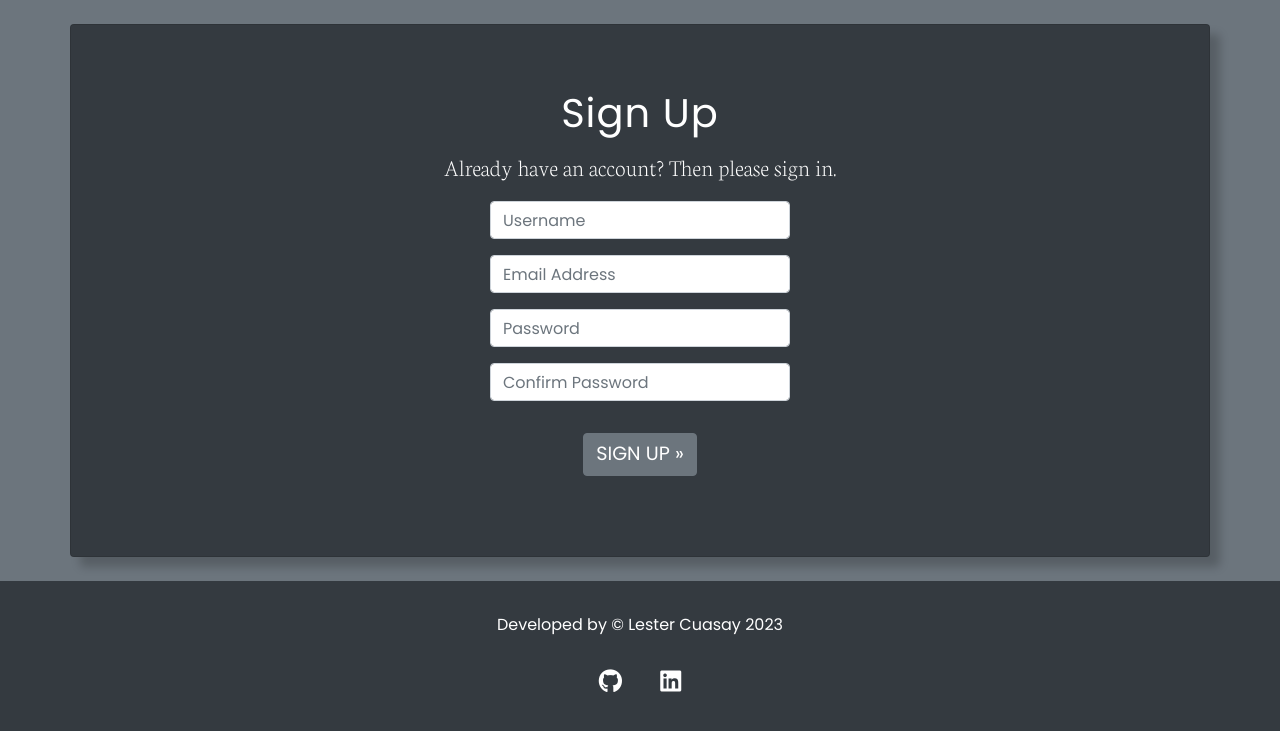
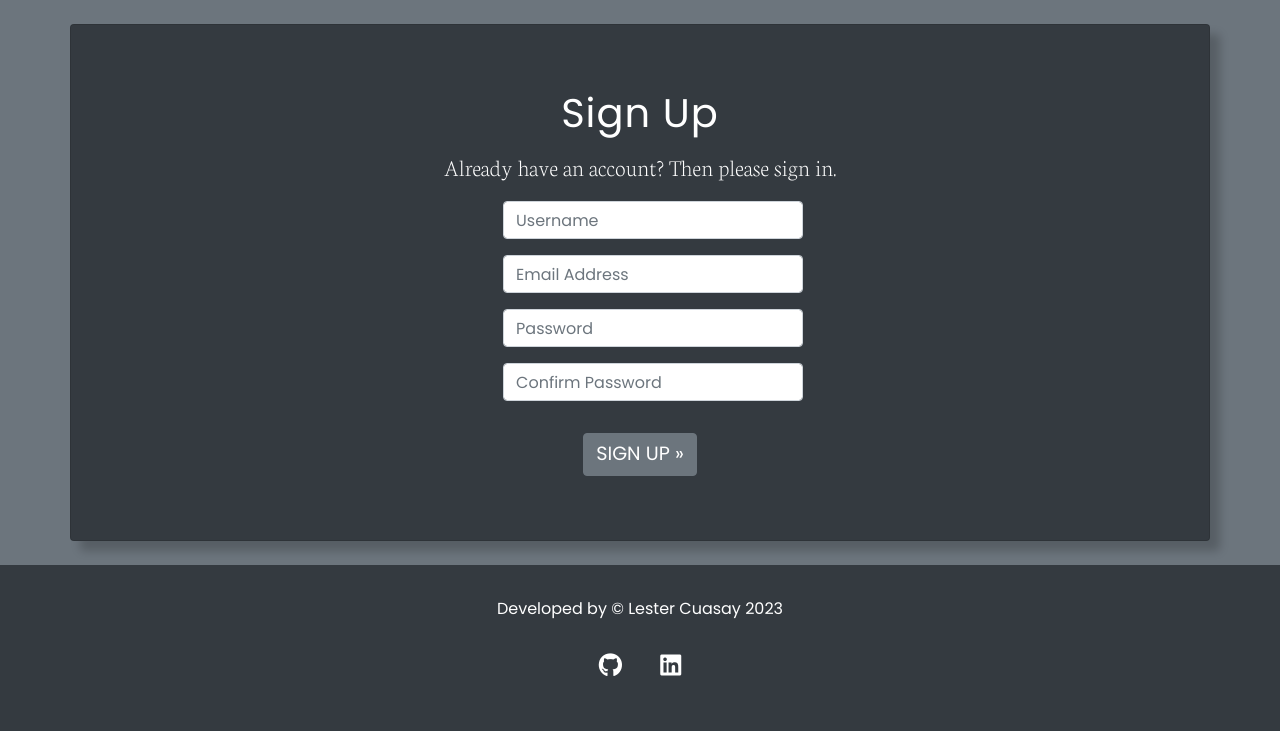
Before and after one commit to LesterCuasay/Project-4, a Django app: page /accounts/signup/ in a window 1280 px wide. Shown: the part 90-821 px from the top of the page. After the commit the page ends 766 px from the top, so only its background shows below. Run offline with Django 3.2, Linux system fonts and the light colour scheme; some libraries are stand-ins or nearby versions.

Commit message:
style - style added to form errors

```diff
--- a/static/css/style.css
+++ b/static/css/style.css
@@ -36,6 +36,7 @@ p {
 }
 
 /** Navbar **/
+
 .navbar-brand {
     font-size: 2rem;
     margin-right: 0;
@@ -66,11 +67,21 @@ p {
 }
 
 /** Message Alerts **/
+
 .alert {
     position: absolute;
     z-index: 1;
     margin-top: 4px;
     left: 30%;
+}
+
+.form-errors {
+    margin-top: 4px;
+    display: inline-block;
+    font-size: 0.8rem;
+    border: 1px solid transparent;
+    border-radius: 0.25rem;
+    padding: 0.75rem 1.25rem;
 }
 
 /** Footer **/
@@ -136,8 +147,9 @@ footer .btn:hover {
 /** Bookings Page **/
 
 .form-group {
-    display: flex;
-    justify-content: center;
+    display: block;
+    position: relative;
+    left: 30%;
 }
 
 /** Login Page/Signup Page/Logout Page **/
--- a/templates/account/signup.html
+++ b/templates/account/signup.html
@@ -9,7 +9,8 @@
   <div class="row">
     <div class="col-md-8 mt-3 offset-md-2 text-center">
       <h1 class="card-title">{% trans "Sign Up" %}</h1>
-      <p class="card-text">{% blocktrans %}Already have an account? Then please <a class="secondaryAction" href="{{ login_url }}">sign in</a>.{% endblocktrans %}
+      <p class="card-text">{% blocktrans %}Already have an account? Then please <a class="secondaryAction"
+          href="{{ login_url }}">sign in</a>.{% endblocktrans %}
       </p>
     </div>
   </div>
@@ -22,47 +23,47 @@
         <div class="form-group">
           {{ form.username }}
           {% if form.username.errors %}
-            <div class="alert alert-danger">
           {% for error in form.username.errors %}
+          <div class="form-errors alert-danger">
             {{ error }}
+          </div>
           {% endfor %}
-            </div>
           {% endif %}
         </div>
         <div class="form-group">
           {{ form.email }}
           {% if form.email.errors %}
-            <div class="alert alert-danger">
           {% for error in form.email.errors %}
+          <div class="form-errors alert-danger">
             {{ error }}
+          </div>
           {% endfor %}
-            </div>
           {% endif %}
         </div>
         <div class="form-group">
           {{ form.password1 }}
           {% if form.password1.errors %}
-            <div class="alert alert-danger">
           {% for error in form.password1.errors %}
+          <div class="form-errors alert-danger">
             {{ error }}
+          </div>
           {% endfor %}
-            </div>
           {% endif %}
         </div>
         <div class="form-group">
           {{ form.password2 }}
           {% if form.password2.errors %}
-            <div class="alert alert-danger">
           {% for error in form.password2.errors %}
+          <div class="form-errors alert-danger">
             {{ error }}
+          </div>
           {% endfor %}
-            </div>
           {% endif %}
         </div>
         {% if redirect_field_value %}
         <input type="hidden" name="{{ redirect_field_name }}" value="{{ redirect_field_value }}" />
         {% endif %}
-        <div class="form-group">
+        <div>
           <div class="card-btn">
             <button class="btn btn-secondary text-uppercase" type="submit">{% trans "Sign Up" %} &raquo;</button>
           </div>
```
Lines whose indentation alone changed are shown as unchanged.
